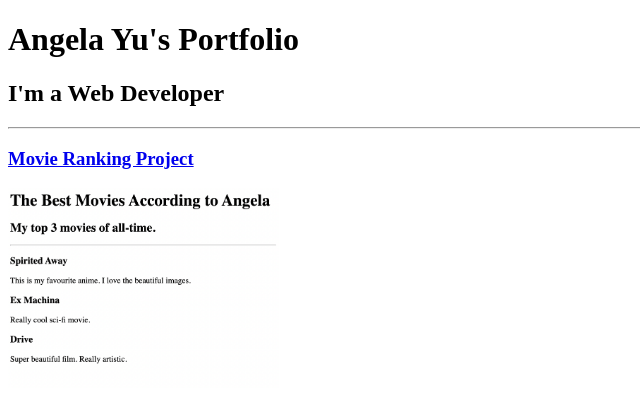
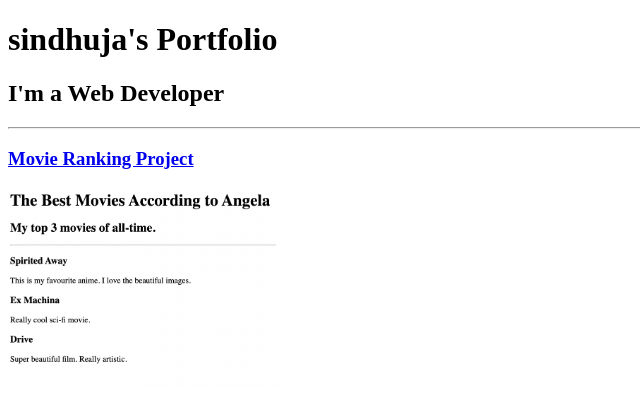
Before and after one commit to sindhuja-k27/html-portfolio, a plain HTML site: page solution.html in a window 1280 px wide. Shown: the top 408 px of the page, without its empty margins (0-640 px from the left). Drawn offline with Linux system fonts and the light colour scheme.

Commit message:
Update solution.html

```diff
--- a/solution.html
+++ b/solution.html
@@ -3,11 +3,11 @@
 
 <head>
   <meta charset="UTF-8">
-  <title>Angela's Portfolio</title>
+  <title>sindhuja's Portfolio</title>
 </head>
 
 <body>
-  <h1>Angela Yu's Portfolio</h1>
+  <h1>sindhuja's Portfolio</h1>
   <h2>I'm a Web Developer</h2>
   <hr />
   <h3><a href="./public/movie-ranking.html">Movie Ranking Project</a></h3>
```
